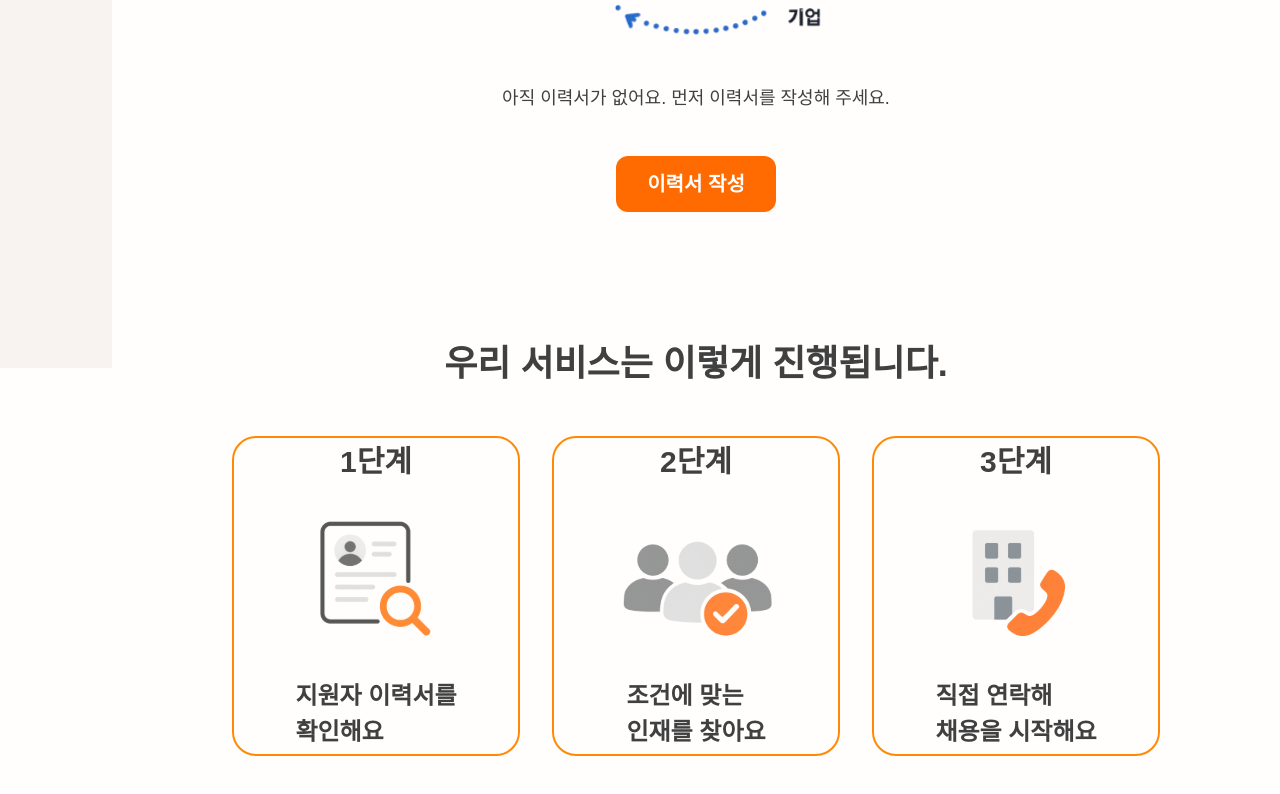
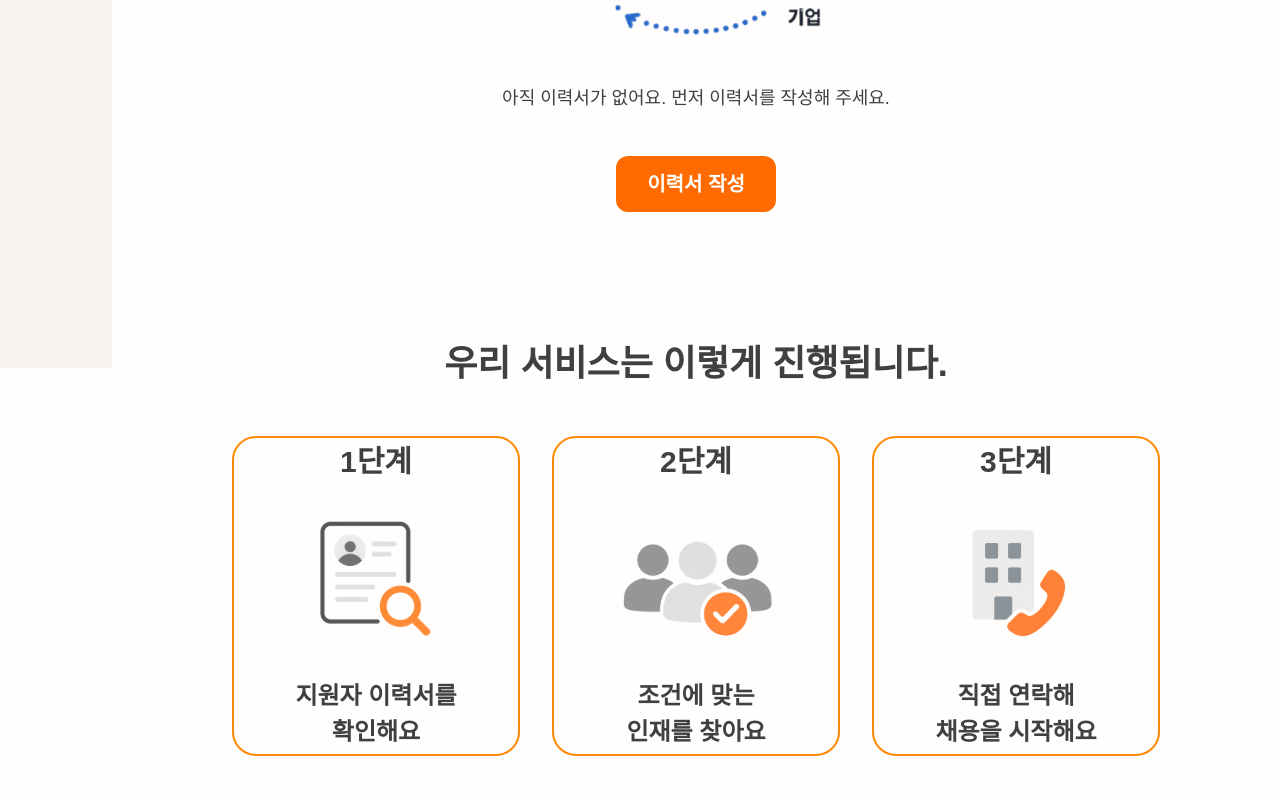
Before and after one commit to DaSiHaeBom/DaSiHaeBom-FE, a React (Vite) app: page /business/home in a window 1280 px wide. Shown: the part 432-1226 px from the top of the page. Built offline with nearby package versions, Linux system fonts and the light colour scheme; no server answers; a web font is replaced by a local one.

Commit message:
fix: 텍스트 중앙 정렬

```diff
--- a/src/components/Home/HomeCard.tsx
+++ b/src/components/Home/HomeCard.tsx
@@ -15,7 +15,7 @@ export const HomeCard = ({
         {step}
       </p>
       <img src={imageSrc} alt={altText} />
-      <p className="text-neutral-700 text-2xl font-semibold leading-9 whitespace-pre-line">
+      <p className="text-neutral-700 text-center text-2xl font-semibold leading-9 whitespace-pre-line">
         {text}
       </p>
     </div>
```
